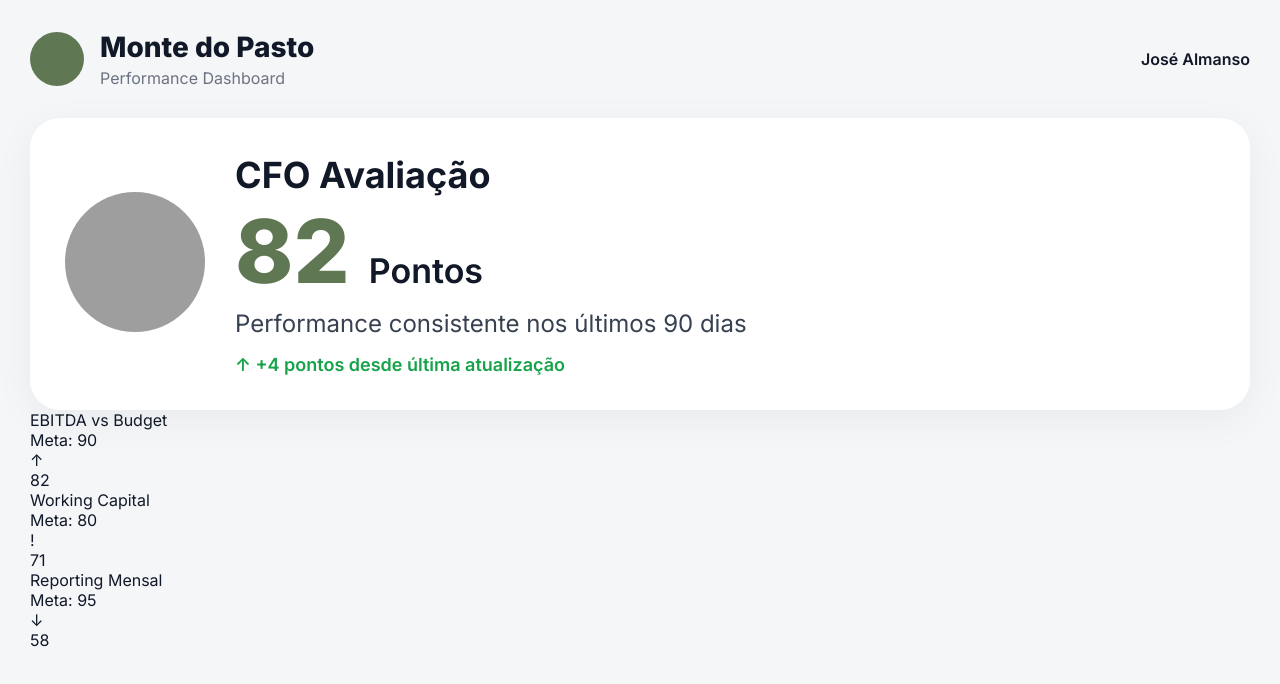
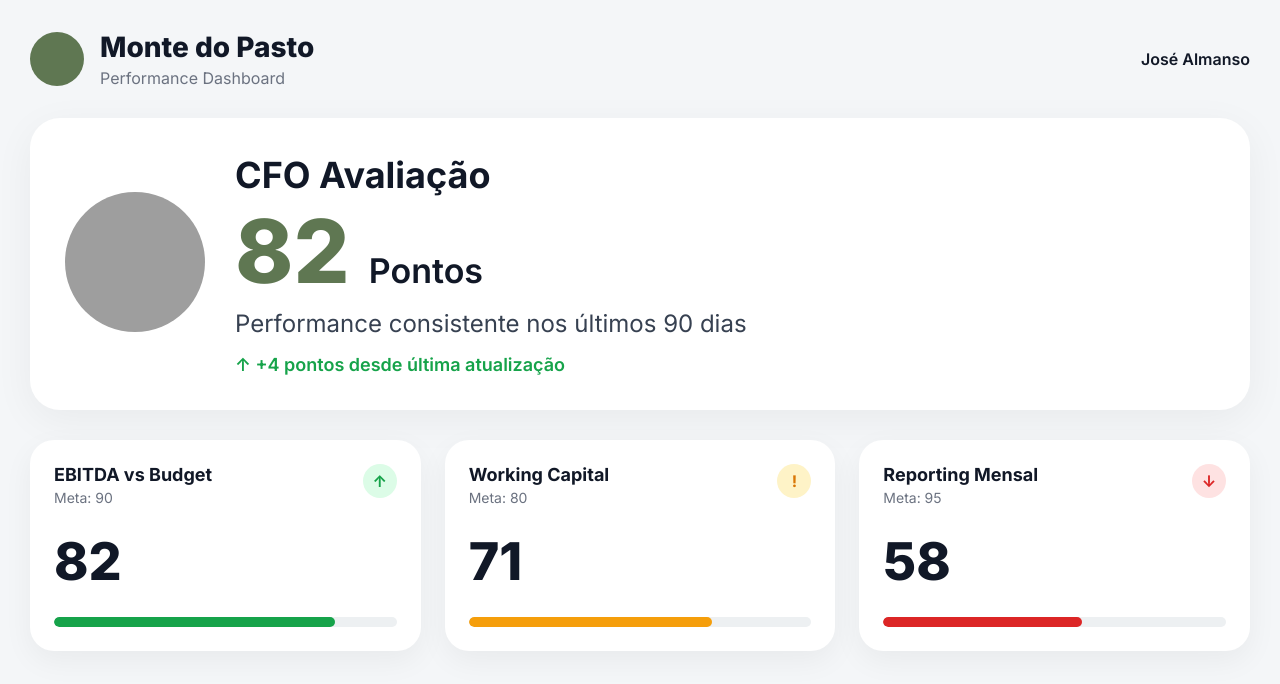
Before and after one commit to montedopasto/performance-dashboard, a plain HTML site: page dashboard.html in a window 1280 px wide. Drawn offline with Linux system fonts and the light colour scheme; grey boxes are pictures that could not be loaded.

Commit message:
Update style.css

```diff
--- a/style.css
+++ b/style.css
@@ -119,3 +119,89 @@ body{
     }
 
 }
+.kpi-grid{
+    margin-top:30px;
+    display:grid;
+    grid-template-columns:repeat(auto-fit,minmax(280px,1fr));
+    gap:24px;
+}
+
+.kpi-card{
+    background:white;
+    border-radius:24px;
+    padding:24px;
+    box-shadow:0 10px 30px rgba(0,0,0,0.05);
+}
+
+.kpi-top{
+    display:flex;
+    justify-content:space-between;
+    align-items:flex-start;
+}
+
+.kpi-title{
+    font-size:18px;
+    font-weight:700;
+}
+
+.kpi-target{
+    margin-top:4px;
+    color:#6b7280;
+    font-size:14px;
+}
+
+.kpi-status{
+    width:34px;
+    height:34px;
+    border-radius:50%;
+    display:flex;
+    justify-content:center;
+    align-items:center;
+    font-weight:700;
+}
+
+.positive .kpi-status{
+    background:#dcfce7;
+    color:#16a34a;
+}
+
+.warning .kpi-status{
+    background:#fef3c7;
+    color:#d97706;
+}
+
+.negative .kpi-status{
+    background:#fee2e2;
+    color:#dc2626;
+}
+
+.kpi-value{
+    margin-top:24px;
+    font-size:52px;
+    font-weight:800;
+}
+
+.sparkline{
+    margin-top:24px;
+    height:10px;
+    background:#edf0f2;
+    border-radius:999px;
+    overflow:hidden;
+}
+
+.spark-fill{
+    width:82%;
+    height:100%;
+    background:#16a34a;
+    border-radius:999px;
+}
+
+.warning-fill{
+    width:71%;
+    background:#f59e0b;
+}
+
+.negative-fill{
+    width:58%;
+    background:#dc2626;
+}
```
